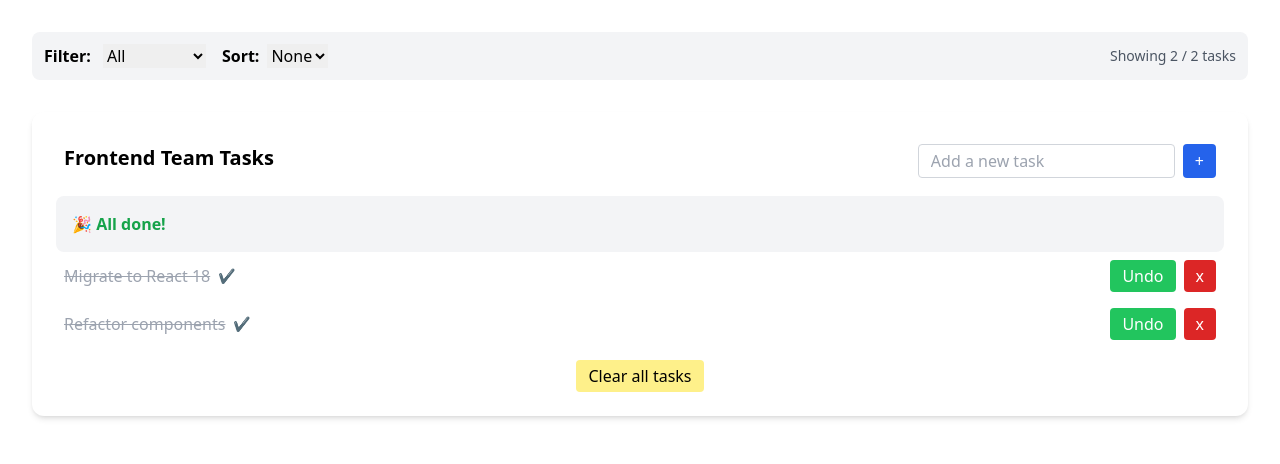
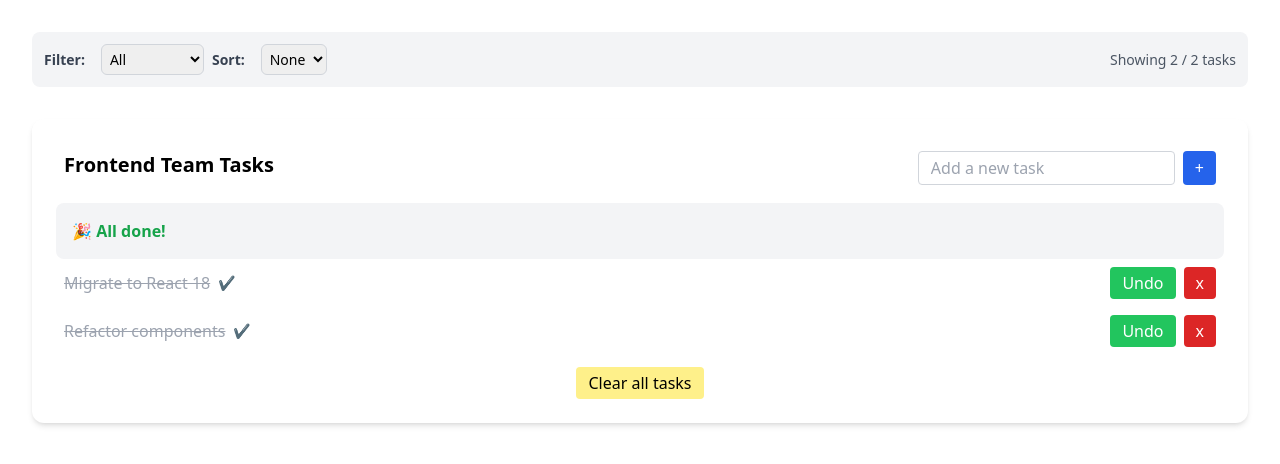
Before and after one commit to dalofe/react-playground, a React (Vite) app: page / in a window 1280 px wide. Shown: the top 464 px of the page. Built offline with nearby package versions, Linux system fonts and the light colour scheme; the HTML template or start-up script is replaced by a standard one.

Commit message:
Day 21: improving the filterbar tailwind styles

```diff
--- a/src/components/TaskFilterBar.tsx
+++ b/src/components/TaskFilterBar.tsx
@@ -18,10 +18,14 @@ export function TaskFilterBar({
   numberOfVisibleTasks,
 }: TaskFilterBarProps) {
   return (
-    <div className="flex gap-4 items-center p-3 bg-gray-100 rounded-lg">
-      <div>
-        <label className="mr-2 font-semibold">Filter: </label>
+    <div className="flex flex-col sm:flex-row sm:items-center sm:justify-between gap-4 items-center p-3 bg-gray-100 rounded-lg">
+      <div className="flex flex-col sm:flex-row sm:items-center gap-2">
+        <div className="flex items-center gap-2">
+          <label className="mr-2 font-semibold text-sm text-gray-700">
+            Filter:{' '}
+          </label>
           <select
+            className="border border-gray-300 rounded-md p-1 text-sm"
             value={filter}
             onChange={(e) => onFilterChange(e.target.value as FilterOptions)}
           >
@@ -30,9 +34,12 @@ export function TaskFilterBar({
             <option value="pending">Pending</option>
           </select>
         </div>
-      <div>
-        <label className="mr-2 font-semibold">Sort:</label>
+        <div className="flex items-center gap-2">
+          <label className="mr-2 font-semibold text-sm text-gray-700">
+            Sort:
+          </label>
           <select
+            className="border border-gray-300 rounded-md p-1 text-sm"
             value={sort}
             onChange={(e) => onSortChange(e.target.value as SortOptions)}
           >
@@ -41,7 +48,8 @@ export function TaskFilterBar({
             <option value="desc">Z-A</option>
           </select>
         </div>
-      <span className="ml-auto text-sm text-gray-600">
+      </div>
+      <span className="ml-auto text-xs sm:text-sm text-right text-gray-600">
         Showing {numberOfVisibleTasks} / {tasks.length} tasks
       </span>
     </div>
```
Lines whose indentation alone changed are shown as unchanged.
